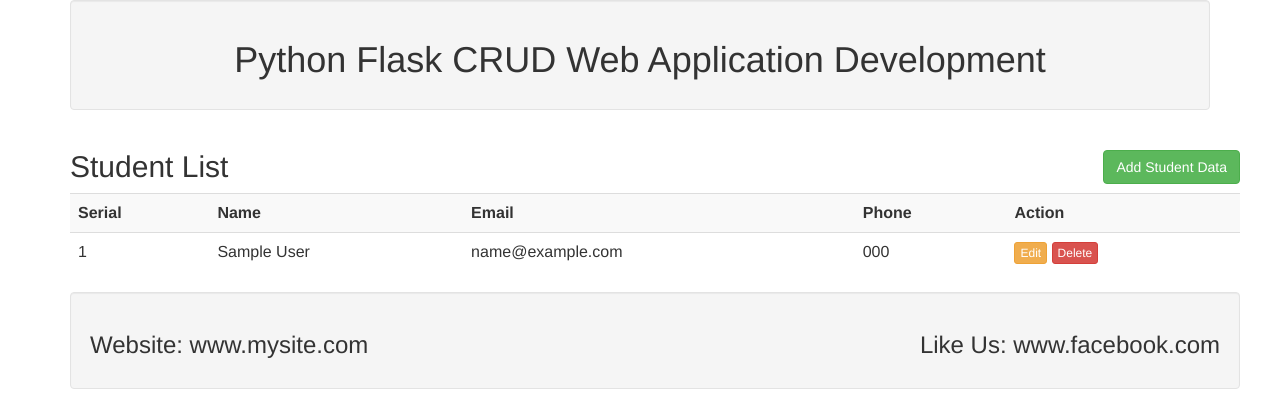
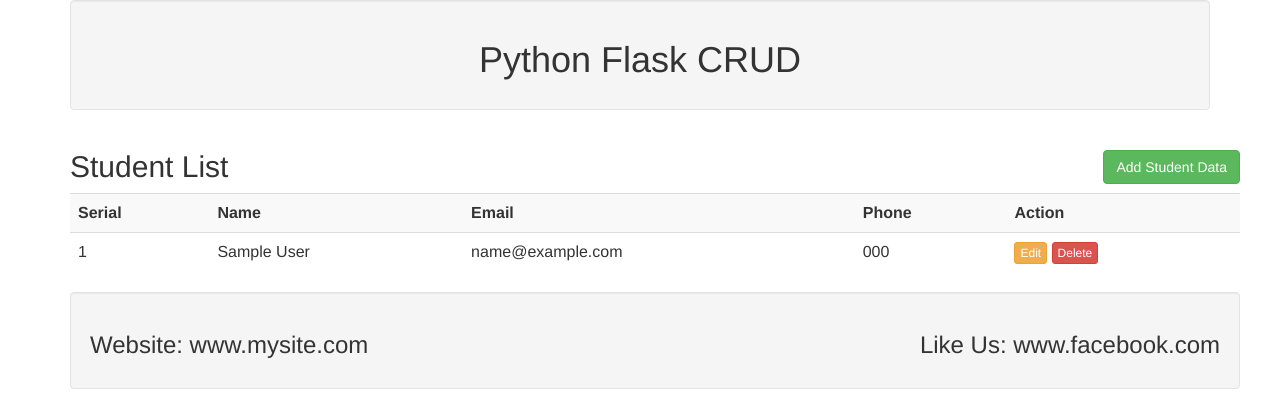
Before and after one commit to Flash0673/CRUD_flask, a Flask app: page / in a window 1280 px wide. Shown: the top 420 px of the page. Run offline with Flask 3, Linux system fonts and the light colour scheme; tables that the repository leaves empty hold one stand-in row (values such as "Sample post"); some libraries are stand-ins or nearby versions.

Commit message:
Update header.html

```diff
--- a/templates/header.html
+++ b/templates/header.html
@@ -16,7 +16,7 @@
 
     <div class="well text-center">
 
-        <h1>Python Flask CRUD Web Application Development</h1>
+        <h1>Python Flask CRUD</h1>
 
 
     </div>
```
